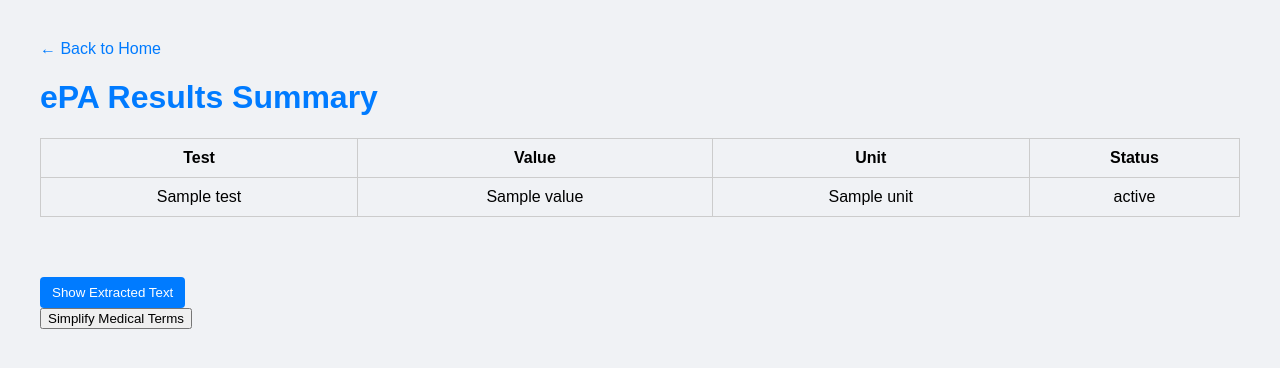
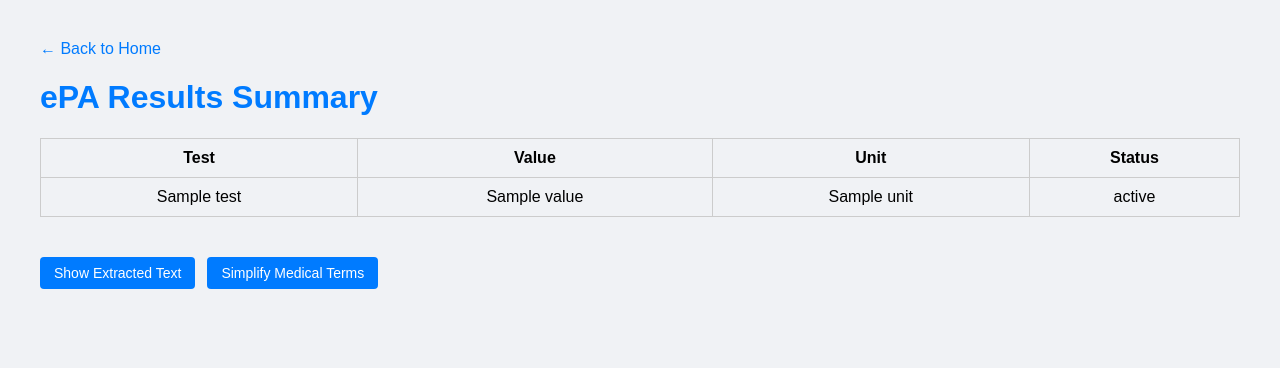
Before and after one commit to withonly-sujal/Medical_Reports_Analyzer, a Django app: template records/templates/results.html in a window 1280 px wide. Shown: the top 368 px of the page. Run offline with Django 5.2, Linux system fonts and the light colour scheme; the template is opened without the code that fills it: most values are stand-ins (such as "Sample title", 1, 10 or a date in 2020).

Commit message:
button changes

```diff
--- a/records/templates/results.html
+++ b/records/templates/results.html
@@ -49,17 +49,25 @@
             box-shadow: 0 2px 8px rgba(0,0,0,0.1);
         }
 
-        button.toggle-btn {
+        .button-group {
+            display: flex;
+            gap: 12px;
+            margin-bottom: 20px;
+        }
+
+        .toggle-btn,
+        .action-btn {
             background-color: #007BFF;
             color: white;
-            padding: 8px 12px;
+            padding: 8px 14px;
             border: none;
             border-radius: 4px;
             cursor: pointer;
-            margin-top: 20px;
+            font-size: 14px;
         }
 
-        button.toggle-btn:hover {
+        .toggle-btn:hover,
+        .action-btn:hover {
             background-color: #0056b3;
         }
     </style>
@@ -90,17 +98,20 @@
     </table>
 
     <div class="raw-section">
-        <button class="toggle-btn" onclick="toggleText()">Show Extracted Text</button>
+        <div class="button-group">
+            <button class="toggle-btn" onclick="toggleText()">Show Extracted Text</button>
+
+            <form method="POST" action="{% url 'translate' %}">
+                {% csrf_token %}
+                <input type="hidden" name="text" value="{{ raw_text }}">
+                <button type="submit" class="action-btn">Simplify Medical Terms</button>
+            </form>
+        </div>
+
         <div id="rawTextBox" style="display: none; margin-top: 10px;">
             <pre>{{ raw_text }}</pre>
         </div>
     </div>
-
-    <form method="POST" action="{% url 'translate' %}">
-        {% csrf_token %}
-        <input type="hidden" name="text" value="{{ raw_text }}">
-        <button type="submit">Simplify Medical Terms</button>
-    </form>
 
     <script>
         function toggleText() {
```
Also changed, not shown: db.sqlite3, 2 other files.
